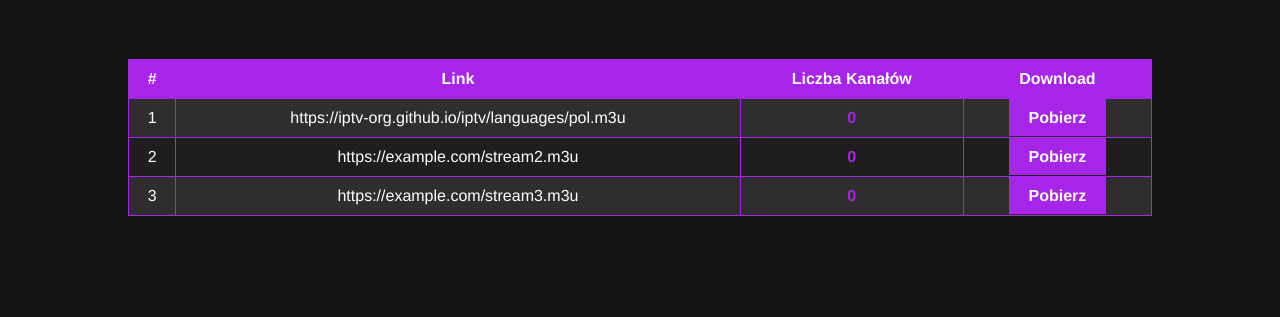
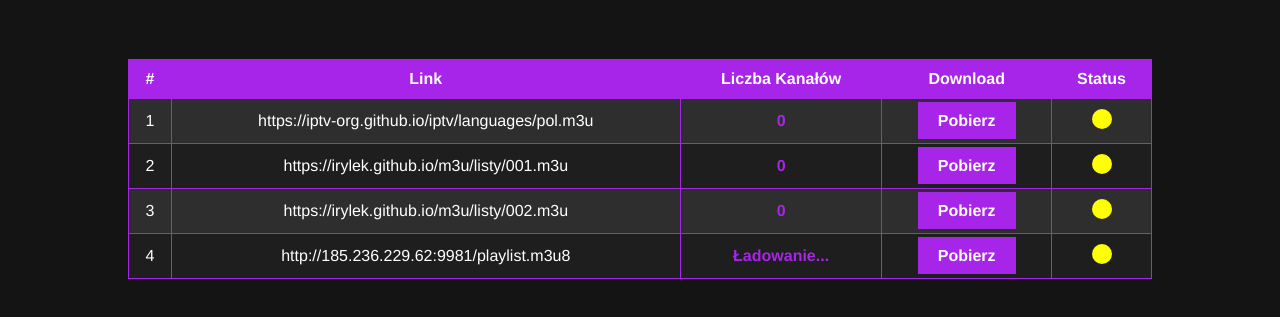
Before and after one commit to Irylek/m3u, a plain HTML site: page index.html in a window 1280 px wide. Shown: the part 41-358 px from the top of the page. Drawn offline with Linux system fonts and the light colour scheme; no server answers.

Commit message:
Update index.html

```diff
--- a/index.html
+++ b/index.html
@@ -79,6 +79,12 @@
             font-weight: bold;
             color: #a725e8;
         }
+        .status-dot {
+            height: 20px;
+            width: 20px;
+            border-radius: 50%;
+            display: inline-block;
+        }
     </style>
 </head>
 <body>
@@ -100,24 +106,35 @@
                 <th>Link</th>
                 <th>Liczba Kanałów</th>
                 <th>Download</th>
+                <th>Status</th>
             </tr>
             <tr>
                 <td>1</td>
                 <td>https://iptv-org.github.io/iptv/languages/pol.m3u</td>
                 <td class="channel-count" id="count1">Ładowanie...</td>
                 <td><a href="https://iptv-org.github.io/iptv/languages/pol.m3u" download="https://iptv-org.github.io/iptv/languages/pol.m3u" class="button">Pobierz</a></td>
+                <td><span id="status1" class="status-dot" style="background-color: yellow;"></span></td>
             </tr>
             <tr>
                 <td>2</td>
-                <td>https://example.com/stream2.m3u</td>
+                <td>https://irylek.github.io/m3u/listy/001.m3u</td>
                 <td class="channel-count" id="count2">Ładowanie...</td>
-                <td><a href="https://example.com/stream2.m3u" download="stream2.m3u" class="button">Pobierz</a></td>
+                <td><a href="https://irylek.github.io/m3u/listy/001.m3u" download="listy/001.m3u" class="button">Pobierz</a></td>
+                <td><span id="status2" class="status-dot" style="background-color: yellow;"></span></td>
             </tr>
             <tr>
                 <td>3</td>
-                <td>https://example.com/stream3.m3u</td>
+                <td>https://irylek.github.io/m3u/listy/002.m3u</td>
                 <td class="channel-count" id="count3">Ładowanie...</td>
-                <td><a href="https://example.com/stream3.m3u" download="stream3.m3u" class="button">Pobierz</a></td>
+                <td><a href="https://irylek.github.io/m3u/listy/002.m3u" download="listy/002.m3u" class="button">Pobierz</a></td>
+                <td><span id="status3" class="status-dot" style="background-color: yellow;"></span></td>
+            </tr>
+            <tr>
+                <td>4</td>
+                <td>http://185.236.229.62:9981/playlist.m3u8</td>
+                <td class="channel-count" id="count3">Ładowanie...</td>
+                <td><a href="http://185.236.229.62:9981/playlist.m3u8" download="https://185.236.229.62:9981/playlist.m3u8" class="button">Pobierz</a></td>
+                <td><span id="status3" class="status-dot" style="background-color: yellow;"></span></td>
             </tr>
         </table>
     </div>
@@ -136,20 +153,59 @@
             }
         }
 
-        async function updateChannelCounts() {
-            const urls = [
-                { id: 'count1', url: 'https://iptv-org.github.io/iptv/languages/pol.m3u' },
-                { id: 'count2', url: 'https://example.com/stream2.m3u' },
-                { id: 'count3', url: 'https://example.com/stream3.m3u' }
-            ];
-
-            for (const { id, url } of urls) {
-                const count = await fetchChannelCount(url);
-                document.getElementById(id).innerText = count;
+        async function checkStreamStatus(url) {
+            try {
+                const response = await fetch(url);
+                if (response.ok) {
+                    return 'green';
+                } else {
+                    return 'red';
+                }
+            } catch (error) {
+                console.error('Error checking stream status:', error);
+                return 'red';
             }
         }
 
-        updateChannelCounts();
+        async function fetchFirstStreamUrl(url) {
+            try {
+                const response = await fetch(url);
+                const text = await response.text();
+                const lines = text.split('\n').filter(line => line.trim() !== '');
+                if (lines.length > 2) {
+                    return lines[2].trim();
+                } else {
+                    return null;
+                }
+            } catch (error) {
+                console.error('Error fetching first stream URL:', error);
+                return null;
+            }
+        }
+
+        async function updateChannelCountsAndStatus() {
+            const urls = [
+                { id: 'count1', url: 'https://iptv-org.github.io/iptv/languages/pol.m3u', statusId: 'status1' },
+                { id: 'count2', url: 'https://irylek.github.io/m3u/listy/001.m3u', statusId: 'status2' },
+                { id: 'count3', url: 'https://irylek.github.io/m3u/listy/002.m3u', statusId: 'status3' },
+                { id: 'count4', url: 'http://185.236.229.62:9981/playlist.m3u8', statusId: 'status4' }
+            ];
+
+            for (const { id, url, statusId } of urls) {
+                const count = await fetchChannelCount(url);
+                document.getElementById(id).innerText = count;
+
+                const firstStreamUrl = await fetchFirstStreamUrl(url);
+                if (firstStreamUrl) {
+                    const statusColor = await checkStreamStatus(firstStreamUrl);
+                    document.getElementById(statusId).style.backgroundColor = statusColor;
+                } else {
+                    document.getElementById(statusId).style.backgroundColor = 'yellow';
+                }
+            }
+        }
+
+        updateChannelCountsAndStatus();
     </script>
 </body>
 </html>
```
